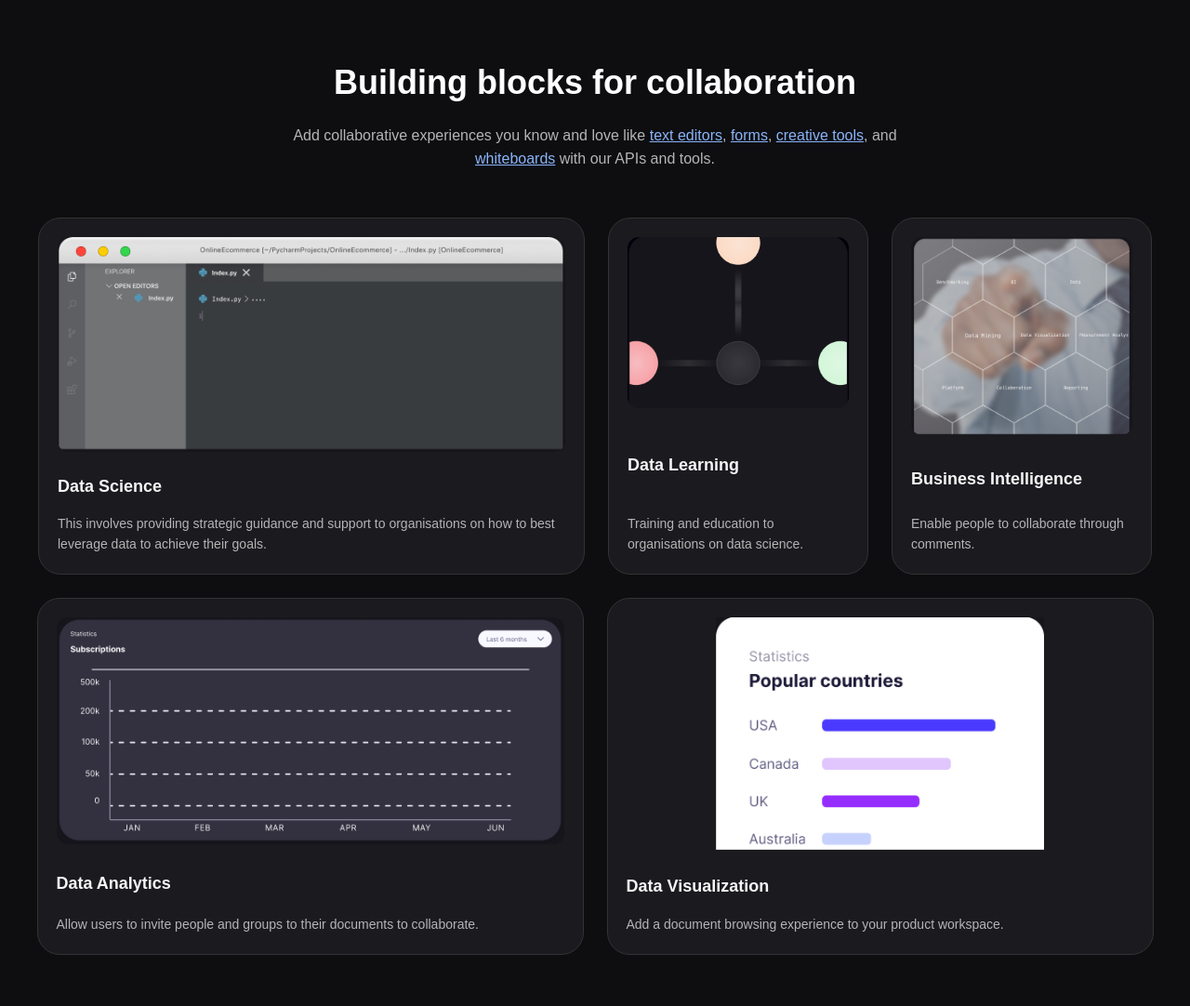
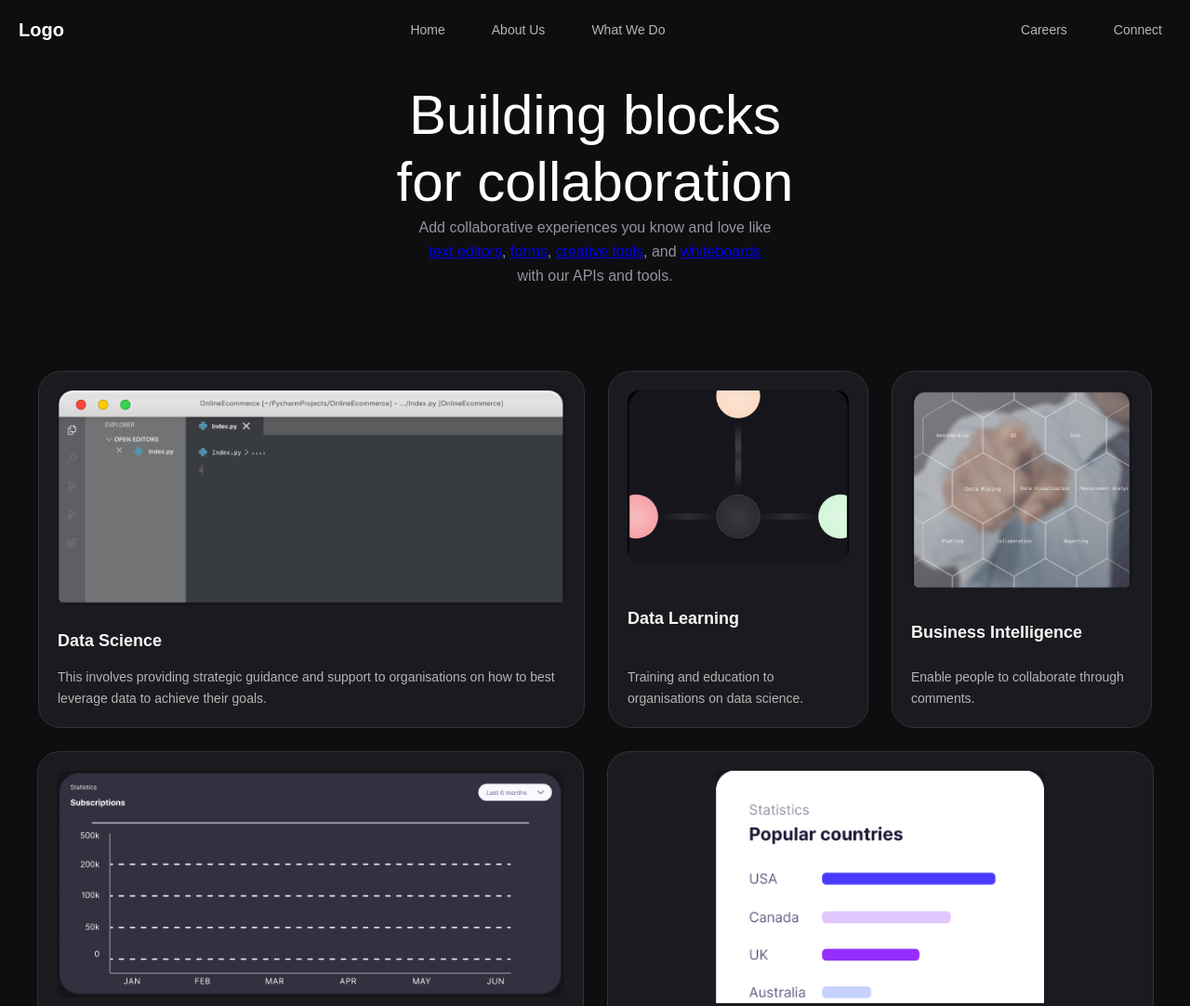
Before and after one commit to rajak312/adp-task, a plain HTML site: page index.html in a window 1280 px wide. Shown: the top 1082 px of the page at 93% size. Drawn offline with Linux system fonts and the light colour scheme.

Commit message:
added header

```diff
--- a/index.html
+++ b/index.html
@@ -5,7 +5,6 @@
     <meta name="viewport" content="width=device-width, initial-scale=1" />
     <title>Building Blocks UI</title>
     <style>
-      /* Reset */
       * {
         margin: 0;
         padding: 0;
@@ -17,7 +16,7 @@
         background-color: #0e0e11;
         color: #fff;
         line-height: 1.6;
-        padding: 60px 20px;
+        padding: 16px 20px;
         display: flex;
         flex-direction: column;
         align-items: center;
@@ -26,23 +25,84 @@
       .heading {
         text-align: center;
         max-width: 700px;
-        margin-bottom: 50px;
+        margin-bottom: 90px;
       }
 
-      .heading h1 {
-        font-size: 36px;
-        font-weight: bold;
-        margin-bottom: 15px;
+      .heading span {
+        font-size: 60px;
+        line-height: 1.2;
       }
 
       .heading p {
         font-size: 16px;
+        color: #959499;
+      }
+
+      .navbar {
+        width: 100%;
+        max-width: 1250px;
+        display: flex;
+        justify-content: space-between;
+        align-items: center;
+        background-color: #0e0e11;
+        color: #fff;
+        font-family: Arial, sans-serif;
+        margin-bottom: 40px;
+      }
+
+      .logo {
+        font-size: 20px;
+        font-weight: bold;
+      }
+
+      .nav-center,
+      .nav-right {
+        display: flex;
+        gap: 30px;
+      }
+
+      .nav-item {
+        position: relative;
+        cursor: pointer;
+        font-size: 14px;
+        color: #b5b5b5;
+        padding: 5px 10px;
+      }
+
+      .nav-item:hover {
+        color: #ffffff;
+      }
+
+      .popover {
+        position: absolute;
+        top: 100%;
+        left: 0;
+        background-color: #1a1a1f;
+        border: 1px solid #333;
+        border-radius: 8px;
+        padding: 10px;
+        display: none;
+        flex-direction: column;
+        gap: 5px;
+        white-space: nowrap;
+        z-index: 999;
+      }
+
+      .nav-item:hover .popover {
+        display: flex;
+      }
+
+      .popover p {
+        margin: 0;
+        padding: 5px 10px;
+        font-size: 13px;
         color: #b5b5b5;
       }
 
-      .heading p a {
-        color: #8ab4f8;
-        text-decoration: underline;
+      .popover p:hover {
+        background-color: #2a2a2f;
+        color: #fff;
+        border-radius: 4px;
       }
 
       .main_container {
@@ -69,7 +129,7 @@
 
       .card img {
         width: 100%;
-        max-height: 250px; /* this will prevent 5th card overflow */
+        max-height: 250px;
         object-fit: contain;
         border-radius: 12px;
         margin-bottom: 20px;
@@ -92,19 +152,16 @@
         box-shadow: 0 10px 20px rgba(255, 255, 255, 0.08);
       }
 
-      /* First 3 big cards */
       .card.big {
         width: 588px;
         height: 384px;
       }
 
-      /* Smaller 2 cards */
       .card.small {
         width: 280px;
         height: 384px;
       }
 
-      /* Responsive */
       @media (max-width: 1300px) {
         .main_container {
           flex-direction: row;
@@ -122,19 +179,63 @@
     </style>
   </head>
   <body>
-    <!-- Heading -->
+    <header class="navbar">
+      <div class="logo">Logo</div>
+      <nav class="nav-center">
+        <div class="nav-item">
+          Home
+          <div class="popover">
+            <p>Sub Option 1</p>
+            <p>Sub Option 2</p>
+          </div>
+        </div>
+        <div class="nav-item">
+          About Us
+          <div class="popover">
+            <p>Our Team</p>
+            <p>Mission</p>
+          </div>
+        </div>
+        <div class="nav-item">
+          What We Do
+          <div class="popover">
+            <p>Services</p>
+            <p>Projects</p>
+          </div>
+        </div>
+      </nav>
+      <nav class="nav-right">
+        <div class="nav-item">
+          Careers
+          <div class="popover">
+            <p>Open Positions</p>
+            <p>Internships</p>
+          </div>
+        </div>
+        <div class="nav-item">
+          Connect
+          <div class="popover">
+            <p>Contact</p>
+            <p>Support</p>
+          </div>
+        </div>
+      </nav>
+    </header>
+
     <section class="heading">
-      <h1>Building blocks for collaboration</h1>
+      <span
+        >Building blocks <br />
+        for collaboration</span
+      >
       <p>
-        Add collaborative experiences you know and love like
+        Add collaborative experiences you know and love like <br />
         <a href="#">text editors</a>, <a href="#">forms</a>,
-        <a href="#">creative tools</a>, and <a href="#">whiteboards</a> with our
-        APIs and tools.
+        <a href="#">creative tools</a>, and <a href="#">whiteboards</a> <br />
+        with our APIs and tools.
       </p>
     </section>
 
     <main class="main_container">
-      <!-- First row - 3 big cards -->
       <div class="card big">
         <img src="./assets/data_science.png" alt="Data Science" />
         <h3>Data Science</h3>
@@ -156,7 +257,6 @@
         <p>Enable people to collaborate through comments.</p>
       </div>
 
-      <!-- Second row - 2 big cards -->
       <div class="card big">
         <img src="./assets/data_analytics.png" alt="Data Analytics" />
         <h3>Data Analytics</h3>
```
